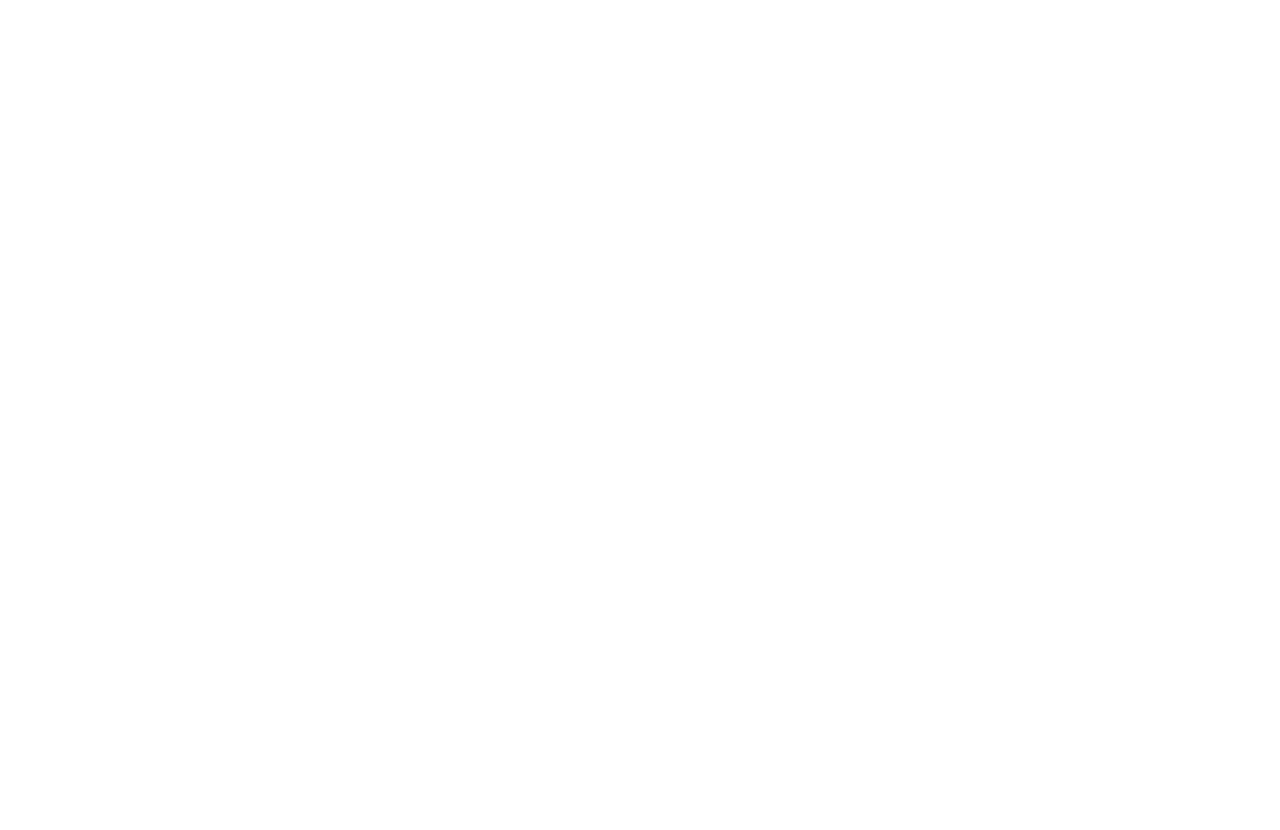
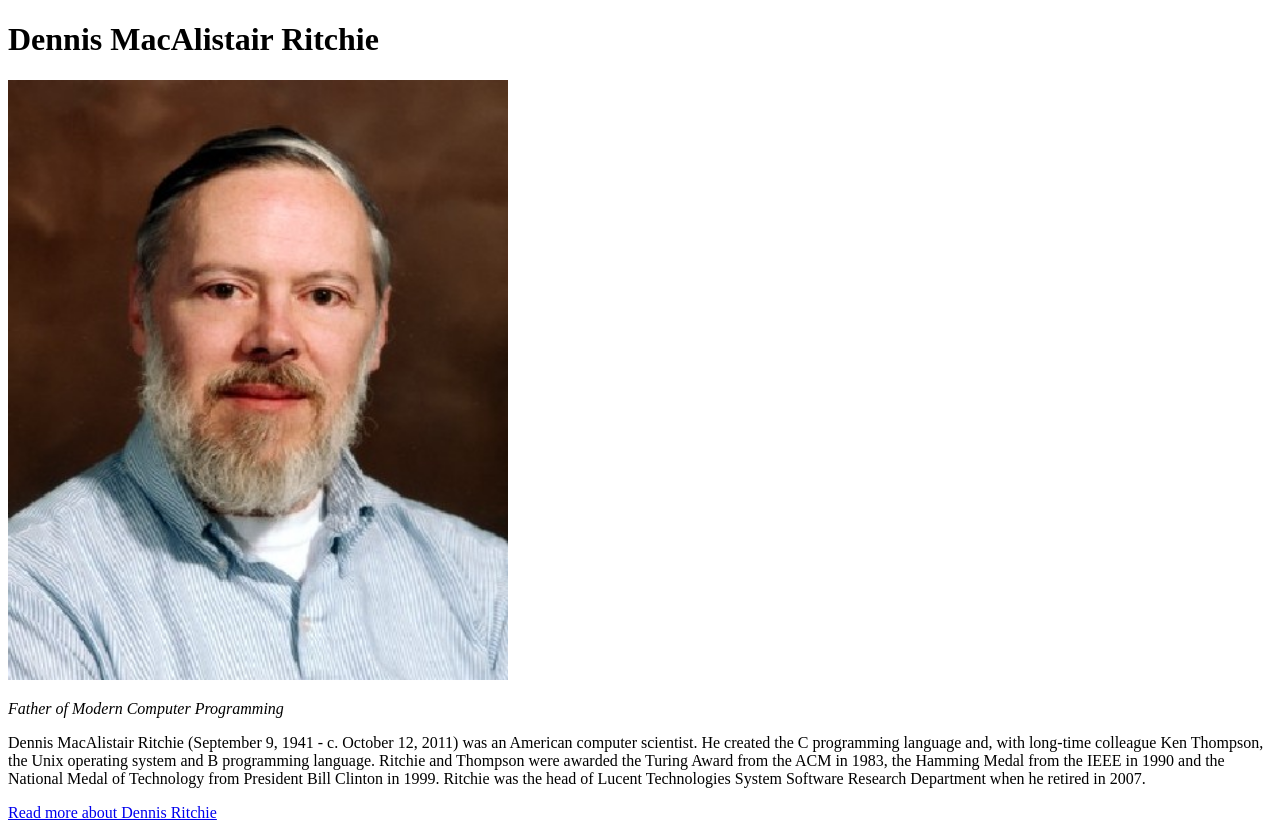
Before and after one commit to luhluh-17/tribute-page, a plain HTML site: page index.html in a window 1280 px wide. Before the commit the page ends 800 px from the top, so only its background shows below. Drawn offline with Linux system fonts and the light colour scheme.

Commit message:
[WIP] adds information about Dennis Ritchie

```diff
--- a/index.html
+++ b/index.html
@@ -1,12 +1,35 @@
 <!DOCTYPE html>
 <html lang="en">
+
 <head>
     <meta charset="UTF-8">
     <meta http-equiv="X-UA-Compatible" content="IE=edge">
     <meta name="viewport" content="width=device-width, initial-scale=1.0">
-    <title>Document</title>
+    <title>Tribute Page</title>
 </head>
+
 <body>
+    <div id="main">
+        <h1 id="title">Dennis MacAlistair Ritchie</h1>
+        <div id="img-div">
+            <img id="image" src="images/dennis_ritchie_portrait.jpg" alt="Dennis MacAlistair Ritchie Portrait"
+                width="500" height="600">
+            <p id="img-caption"><em>Father of Modern Computer Programming</em></p>
+        </div>
+        <div id="tribute-info">
+            <p>
+                Dennis MacAlistair Ritchie (September 9, 1941 - c. October 12, 2011) was an American computer scientist.
+                He created the C programming language and, with long-time colleague Ken Thompson,
+                the Unix operating system and B programming language.
+                Ritchie and Thompson were awarded the Turing Award from the ACM in 1983,
+                the Hamming Medal from the IEEE in 1990 and the National Medal
+                of Technology from President Bill Clinton in 1999.
+                Ritchie was the head of Lucent Technologies System Software Research Department
+                when he retired in 2007.
+            </p>
+        </div>
+        <a href="https://en.wikipedia.org/wiki/Dennis_Ritchie" target="_blank">Read more about Dennis Ritchie</a>
+    </div>
+</body>
 
-</body>
 </html>
```
Also changed, not shown: images/dennis_ritchie_portrait.jpg (added).
